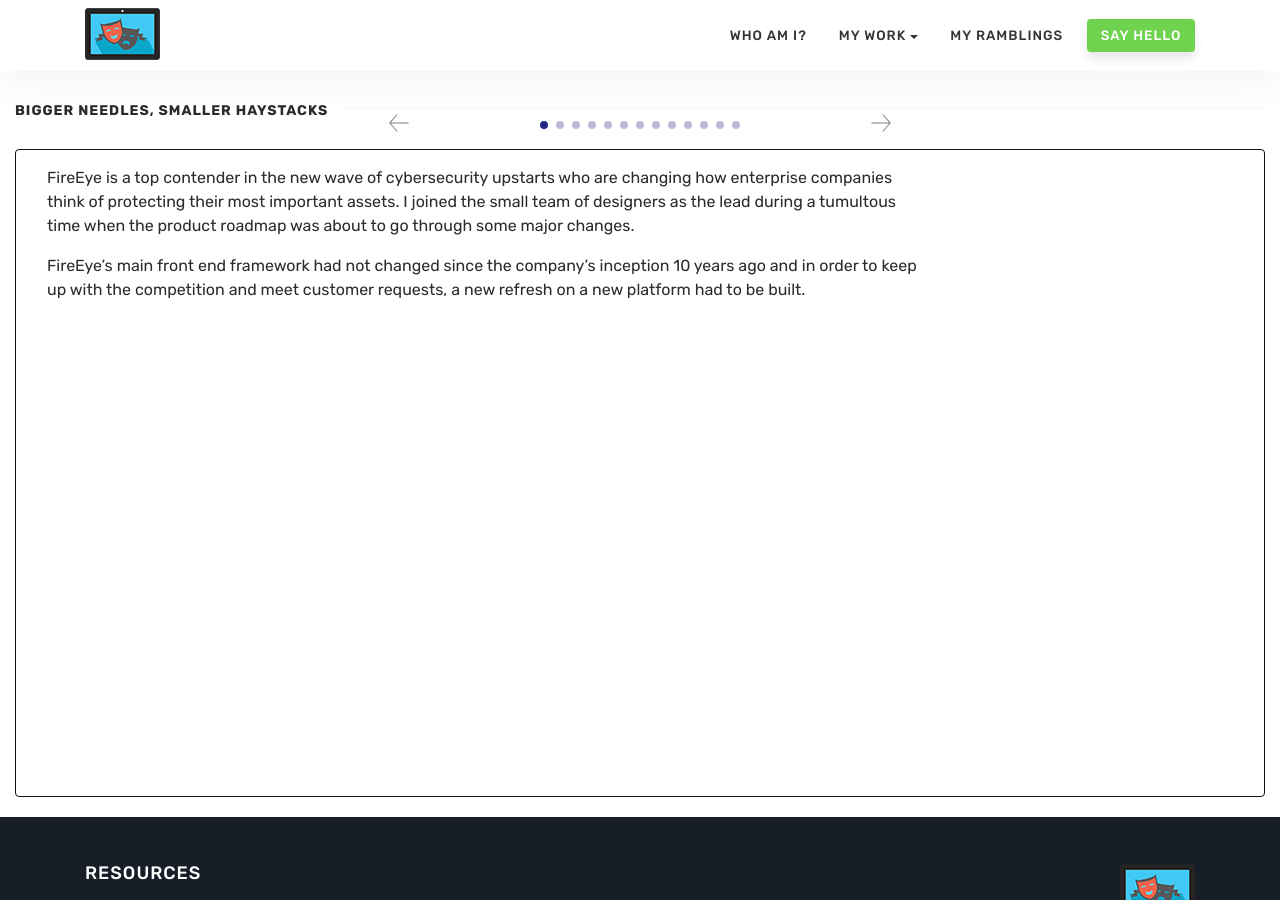
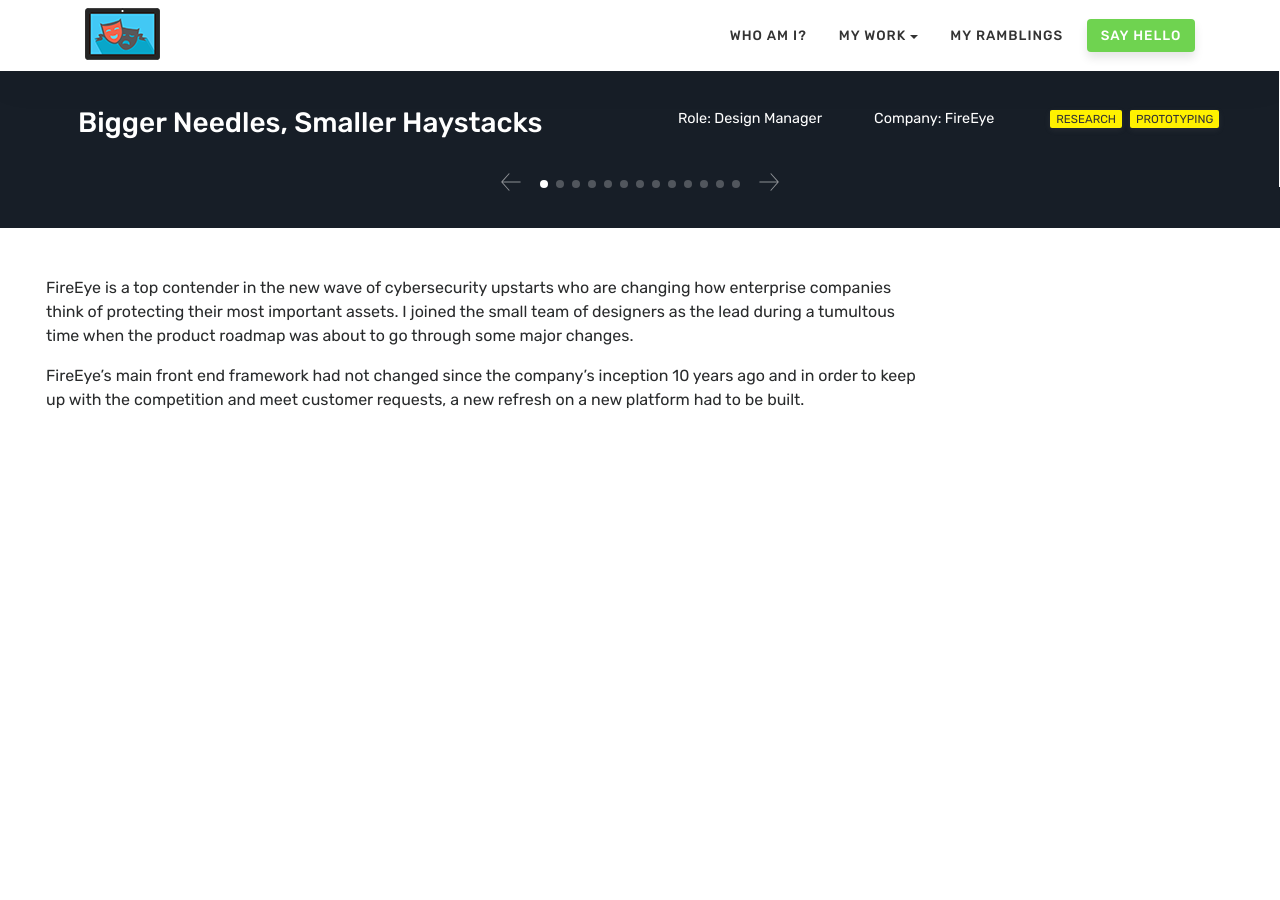
Before and after one commit to parveenj/screenplay, a Jekyll site: the page built from portfolio-fireeye.html, in a window 1280 px wide and 900 px high. Built offline with Jekyll 4.4.1, drawn with Linux system fonts in a browser that asks for light colours.

Commit message:
update portfolio template

```diff
--- a/assets/css/theme.css
+++ b/assets/css/theme.css
@@ -73,7 +73,6 @@
 }
 
 .section-title span {
-    background-color: #fff;
     position: relative;
     z-index: 2;
     display: inline-block;
@@ -257,7 +256,6 @@
 	color:rgba(0,0,0,.44);
     align-items: center;
     display: inline-block;
-    float: right;
      width: 30px;
     height: 30px;
     line-height: 30px;
@@ -545,6 +543,17 @@
     font-size: 0.93em;
     text-transform: capitalize;
     box-shadow: 0 6px 10px 0 rgba(169, 169, 169, 0.1);
+}
+ul.tags li span {
+    background: #fff100;
+    color: #333;
+    padding: 2px 6px;
+    border-radius: 2px;
+    font-weight: 300;
+    font-size: 0.8em;
+    text-transform: capitalize;
+    box-shadow: 0 2px 6px 0 rgba(169, 169, 169, 0.1);
+    margin: 4px;
 }
 ul.tags li a:hover {
 	background:rgba(0,0,0,.07);
@@ -878,6 +887,45 @@
 
 /*--OVERRIDES--*/
 
+.portfolio-title {
+    width: 100vw;
+    margin: 0px -16px 0px -16px !important;
+    height: 100%;
+    margin: auto;
+    overflow: hidden;
+    background: #171e27;
+    color: #FFFFFF;
+}
+
+.portfolio-title li {
+    display: inline-block;
+    padding: 24px;
+}
+
+.portfolio-title h3 span {
+    margin: auto;
+    height: 80px;
+}
+
+.portfolio-title .col-6 {
+    margin: 20px 0px 0px 0px;
+}
+
+.portfolio-indicators {
+    padding: 20px;
+    background: #171e27;
+}
+
+.section-title {
+    background: #000000;
+    color: #FFFFFF;
+}
+
+.section-title h2 {
+    background: #000000;
+    color: #FFFFFF;
+}
+
 .main-content {
     padding-top: 4rem;
 }
@@ -895,11 +943,13 @@
 .carousel-control-next-icon {
     background-image: url("../images/arrow-right.svg");
     bottom: 0;
+    fill: #FFFFFF;
 }
 
 .carousel-control-prev-icon {
     background-image: url("../images/arrow-left.svg");
     bottom: 0;
+    fill: #FFFFFF;
 }
 
 .carousel-indicators {
@@ -911,7 +961,7 @@
     border-radius: 50%;
     width: 2px;
     height: 8px;
-    background-color: #22288850;
+    background-color: #FFFFFF40;
     max-width: 8px;
     margin: 4px;
 }
@@ -920,17 +970,13 @@
     border-radius: 50%;
     width: 2px;
     height: 8px;
-    background-color: #222888;
+    background-color: #FFFFFF;
     max-width: 8px;
     margin: 4px;
 }
 
 .carousel-inner {
     height: 72vh;
-    border-width: 1px;
-    border-style: solid;
-    border-color: #111111;
-    border-radius: 4px;
 }
 
 .carousel-multi-item .carousel-inner {
--- a/portfolio-fireeye.html
+++ b/portfolio-fireeye.html
@@ -4,21 +4,28 @@
 comments: false
 ---
 
-<section>
-  <div class="section-title">
-      <h2><span>{{ page.title }}</span></h2>
+<div class="row justify-content-center portfolio-title">
+  <div class="col-6">
+    <ul><li><h3><span>{{ page.title }}</span></h3></li></ul>
+  </div>
+  <div class="col-6">
+      <ul class="tags">
+          <li>Role: Design Manager</li>
+          <li>Company: FireEye</li>
+          <li><span>RESEARCH</span><span>PROTOTYPING</span></li>
+        </ul>
+  </div>
 </div>
 
-  <div id="carouselExampleIndicators" class="carousel slide" data-ride="carousel" data-interval="false">
-
-    <div class="row justify-content-center">
-      <div class="col-1">
+<div class="row justify-content-center portfolio-indicators">
+  <div class="col-3 align-middle">
+    <div>
         <a class="carousel-control-prev" href="#carouselExampleIndicators" role="button" data-slide="prev">
             <span class="carousel-control-prev-icon" aria-hidden="true"></span>
             <span class="sr-only">Previous</span>
         </a>
     </div>
-      <div class="col-3">
+    <div>
       <ol class="carousel-indicators">
           <li data-target="#carouselExampleIndicators" data-slide-to="0" class="active"></li>
           <li data-target="#carouselExampleIndicators" data-slide-to="1"></li>
@@ -35,14 +42,20 @@
           <li data-target="#carouselExampleIndicators" data-slide-to="12"></li>
       </ol>
     </div>
-      <div class="col-1">
+    <div>
         <a class="carousel-control-next" href="#carouselExampleIndicators" role="button" data-slide="next">
             <span class="carousel-control-next-icon" aria-hidden="true"></span>
             <span class="sr-only">Next</span>
         </a>
     </div>
   </div>
+</div>
 
+
+
+<section>
+
+  <div id="carouselExampleIndicators" class="carousel slide" data-ride="carousel" data-interval="false">
       <div class="carousel-inner">
         <div class="carousel-item active">
           <div class="col-9">
```
Also changed, not shown: assets/images/arrow-left.svg, assets/images/arrow-right.svg, 2 other files. Lines whose indentation alone changed are shown as unchanged.
